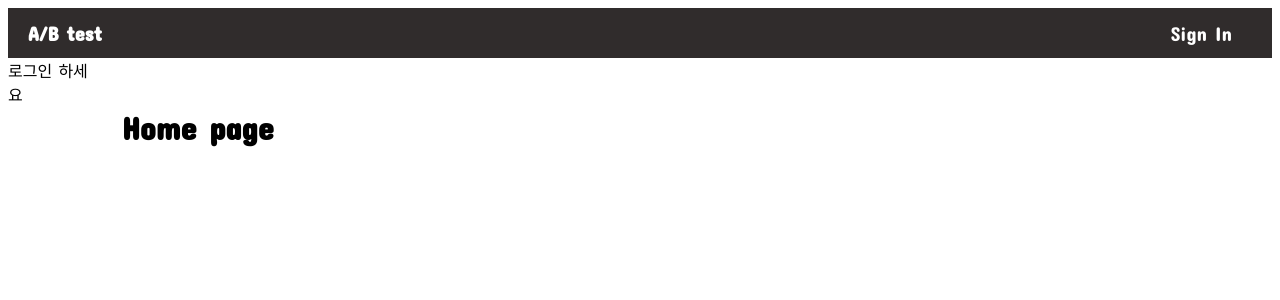
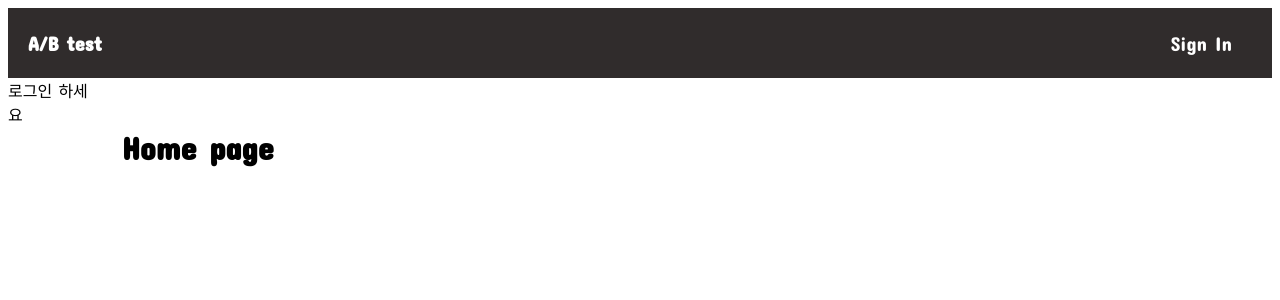
Before and after one commit to Pogith/ab-test-frontend, a React (Create React App) app: page / in a window 1280 px wide. Shown: the top 300 px of the page. Built offline with nearby package versions, Linux system fonts and the light colour scheme; no server answers.

Commit message:
design: Topbar 크기 수정

```diff
--- a/src/component/Topbar/Topbar.js
+++ b/src/component/Topbar/Topbar.js
@@ -13,7 +13,9 @@ export default function Topbar() {
         <div className={cx("topbar__left")}>
           <div className={cx("topbar__logo")}>A/B test</div>
         </div>
-        <div className={cx("topbar__right")}><GoogleSignIn /></div>
+        <div className={cx("topbar__right")}>
+          <GoogleSignIn />
+        </div>
       </div>
     </div>
   );
--- a/src/component/Topbar/Topbar.module.scss
+++ b/src/component/Topbar/Topbar.module.scss
@@ -2,7 +2,7 @@ $white: white;
 
 .topbar {
   width: 100%;
-  height: 50px;
+  height: 70px;
   background-color: rgb(48, 44, 44);
   color: $white;
 
```
